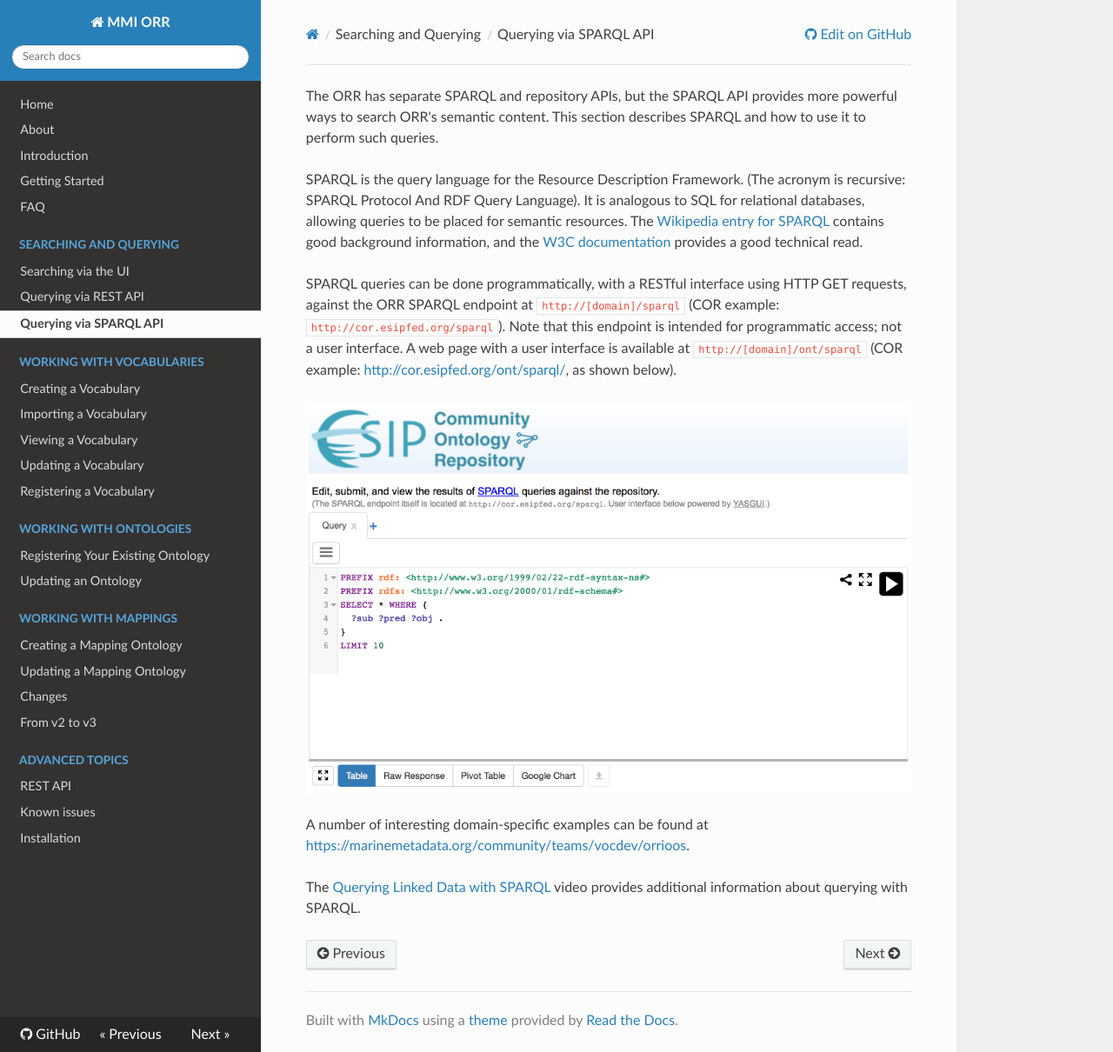
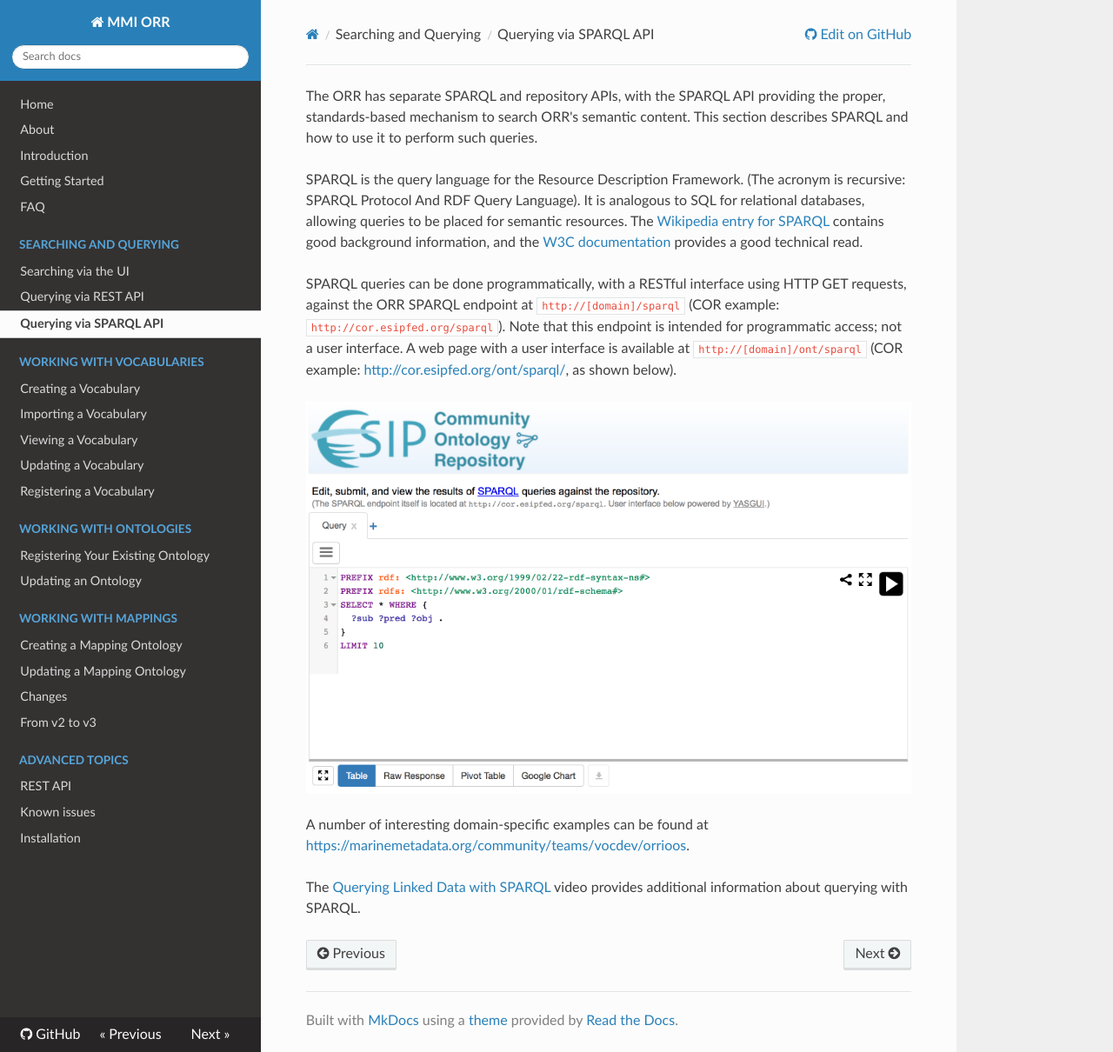
Before and after one commit to mmisw/mmiorr-docs, an MkDocs documentation site: the page built from docs/query.md, in a window 1280 px wide and 1210 px high. Shown: the whole window at 87% size. Built offline with MkDocs 1.6.1, drawn with Linux system fonts in a browser that asks for light colours; nearby versions of some CDN libraries; old or Windows-style settings are respelled for this version of MkDocs.

Commit message:
minor edit

```diff
--- a/docs/query.md
+++ b/docs/query.md
@@ -1,4 +1,5 @@
-The ORR has separate SPARQL and repository APIs, but the SPARQL API provides more powerful ways to search ORR's semantic content.
+The ORR has separate SPARQL and repository APIs, with the SPARQL API
+providing the proper, standards-based mechanism to search ORR's semantic content.
 This section describes SPARQL and how to use it to perform such queries.
 
 SPARQL is the query language for the Resource Description Framework. (The acronym is recursive: SPARQL Protocol And RDF Query Language).
```
